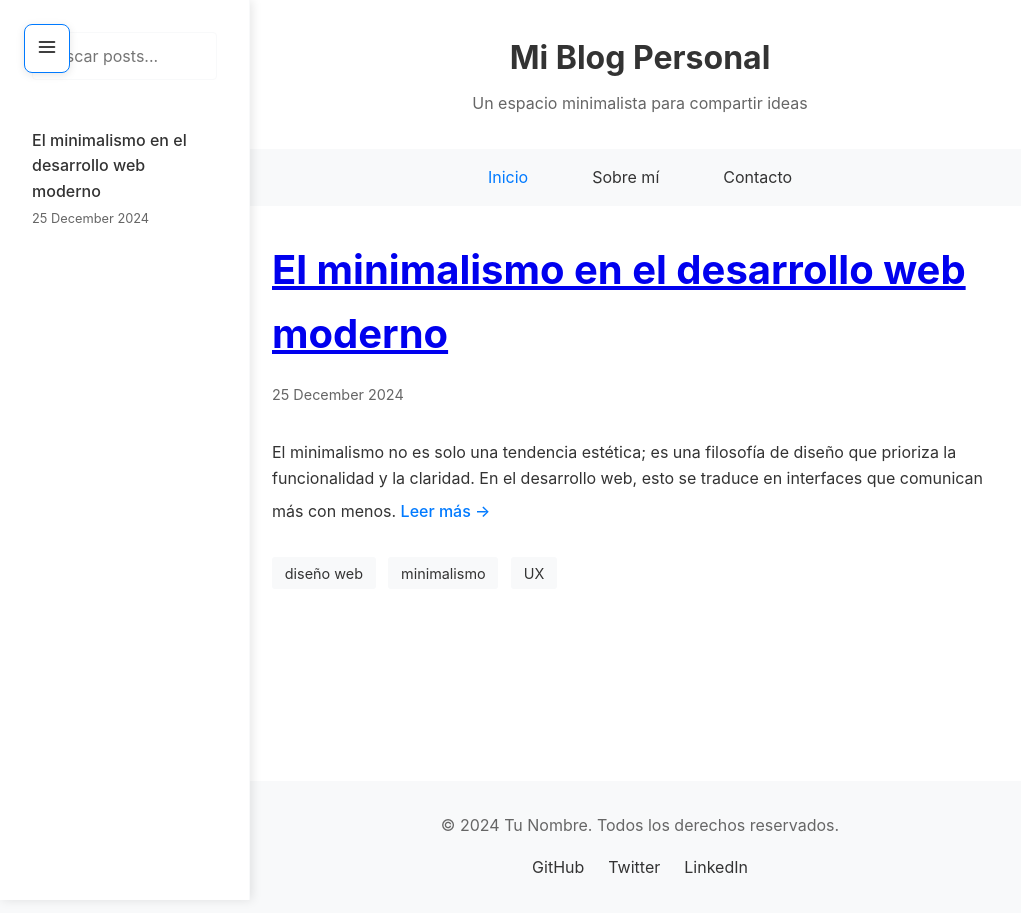
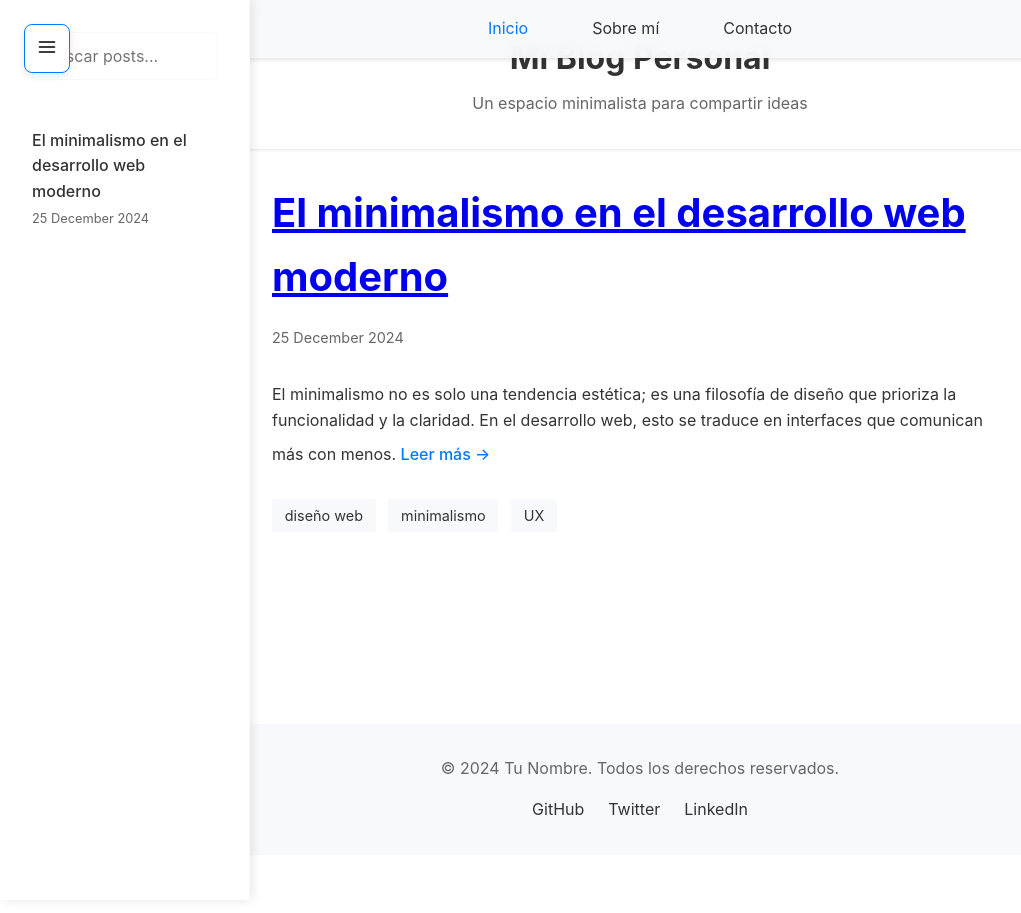
Before and after one commit to 12lockedin/12lockedin.github.io, a Jekyll site: the page built from index.html, in a window 1280 px wide. Shown: the whole page, without its empty margins (0-1021 px from the left). Built offline with Jekyll 4.4.1, drawn with Linux system fonts in a browser that asks for light colours; the list of posts is cut into pages by our own code.

Commit message:
navegacion fija

```diff
--- a/assets/css/styles.css
+++ b/assets/css/styles.css
@@ -54,6 +54,14 @@
   .site-nav {
     background-color: var(--color-secondary);
     padding: 1rem 0;
+    position: fixed;
+    top: 0;
+    left: 0;
+    right: 0;
+    z-index: 1000;
+    backdrop-filter: blur(10px);
+    background-color: rgba(248, 249, 250, 0.95);
+    box-shadow: 0 2px 4px rgba(0, 0, 0, 0.1);
   }
 
   .nav-links {
```
